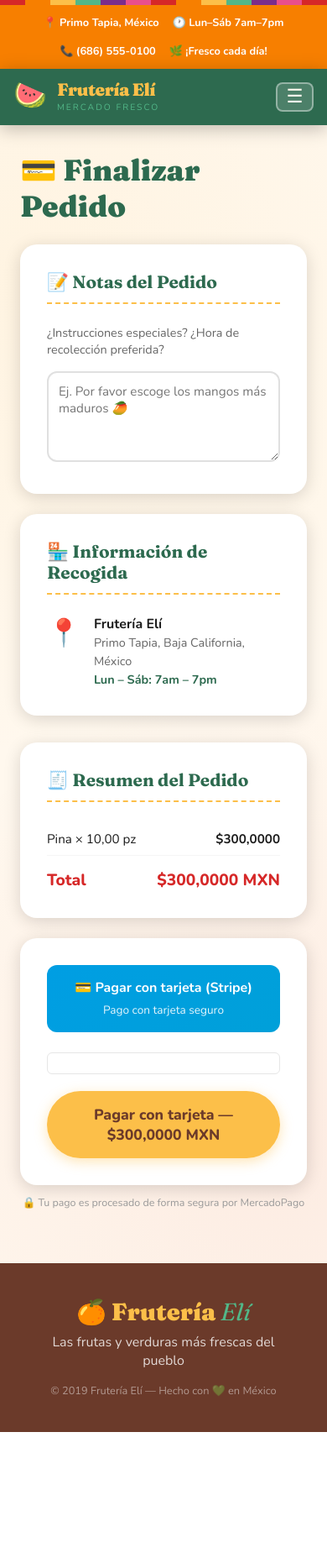
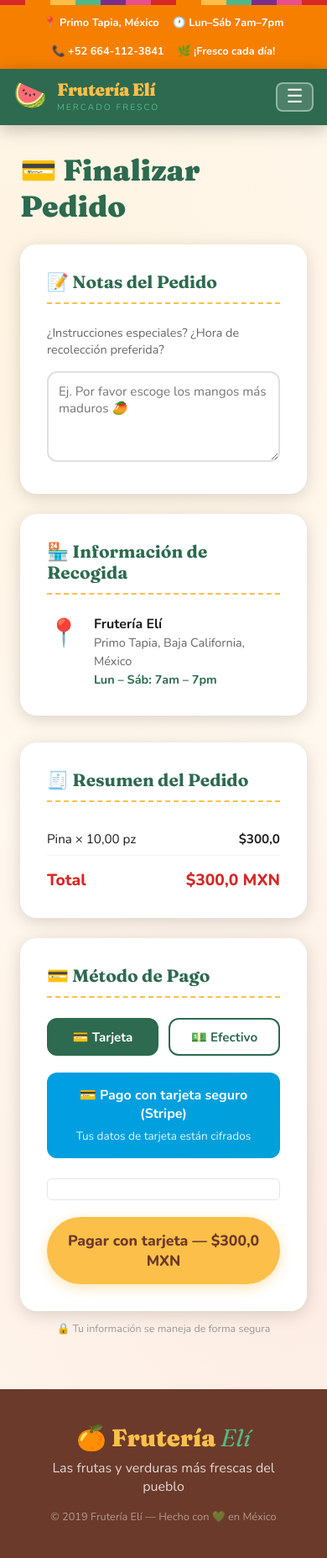
Before and after one commit to MinecraftSt3v3/fruteria-web, a Django app: page /checkout/ in a window 390 px wide. Shown: the whole page at 84% size. Before the commit the page ends 1705 px from the top, so only its background shows below. Run offline with Django 5.2, Linux system fonts and the light colour scheme; a user stored in the database is signed in; data comes from the database, SQL or seed files in the repository; tables that the repository leaves empty hold one stand-in row (values such as "Sample post"); some libraries are stand-ins or nearby versions.

Commit message:
Add cash payment option, fix phone number, fix decimal places
Cash on delivery:
- Checkout shows Card / Cash tab toggle; cash section explains the
  driver will collect payment on arrival and displays the order total
- place_order view sets payment_id='CASH' and payment_status=
  'cash_on_delivery' when payment_method=cash is submitted
- Receipt shows a highlighted cash-on-delivery notice for those orders

Phone number:
- Changed (686) 555-0100 → +52 664-112-3841 in base.html (info strip),
  receipt.html (pickup box), and about.html (contact card)

Decimal places:
- Applied |floatformat:1 to all price/subtotal/total values in
  cart.html, checkout.html, and receipt.html so prices show 1 decimal
  place instead of 4 (caused by Decimal multiplication in Python)

Co-Authored-By: Claude Sonnet 4.6 <noreply@anthropic.com>

```diff
--- a/store/views.py
+++ b/store/views.py
@@ -134,13 +134,20 @@ def place_order(request):
         return redirect('cart')
 
     payment_id = request.POST.get('payment_id', '')
+    payment_method = request.POST.get('payment_method', 'card')
     notes = request.POST.get('notes', '')
+
+    if payment_method == 'cash':
+        payment_id = 'CASH'
+        payment_status = 'cash_on_delivery'
+    else:
+        payment_status = 'approved' if payment_id else 'pending'
 
     order = Order.objects.create(
         user=request.user,
         total_amount=cart_obj.get_total(),
         payment_id=payment_id,
-        payment_status='approved' if payment_id else 'pending',
+        payment_status=payment_status,
         notes=notes,
     )
     for item in cart_obj.items.all():
--- a/templates/base.html
+++ b/templates/base.html
@@ -17,7 +17,7 @@
 <div class="info-strip">
   <span>📍 {% if lang == 'en' %}Primo Tapia, México{% else %}Primo Tapia, México{% endif %}</span>
   <span>🕐 {% if lang == 'en' %}Mon–Sat 7am–7pm{% else %}Lun–Sáb 7am–7pm{% endif %}</span>
-  <span>📞 (686) 555-0100</span>
+  <span>📞 +52 664-112-3841</span>
   <span>🌿 {% if lang == 'en' %}Fresh every day!{% else %}¡Fresco cada día!{% endif %}</span>
 </div>
 
--- a/templates/store/about.html
+++ b/templates/store/about.html
@@ -38,7 +38,7 @@
     <div class="about-card" style="border-left-color:var(--morado);">
       <div style="font-size:2.5rem;margin-bottom:0.75rem;">📞</div>
       <h3 style="font-family:'Fraunces',serif;color:var(--cafe);">{% if lang == 'en' %}Contact{% else %}Contacto{% endif %}</h3>
-      <p style="margin-top:0.5rem;color:#555;">(686) 555-0100</p>
+      <p style="margin-top:0.5rem;color:#555;">+52 664-112-3841</p>
     </div>
     <div class="about-card" style="border-left-color:var(--verde-claro);">
       <div style="font-size:2.5rem;margin-bottom:0.75rem;">💚</div>
--- a/templates/store/cart.html
+++ b/templates/store/cart.html
@@ -23,7 +23,7 @@
           <strong>{% if lang == 'en' %}{{ item.product.name_en }}{% else %}{{ item.product.name_es }}{% endif %}</strong>
           <br><small style="color:#999;">{{ item.product.unit }}</small>
         </td>
-        <td>${{ item.product.price }}</td>
+        <td>${{ item.product.price|floatformat:1 }}</td>
         <td>
           <form method="post" action="{% url 'update_cart' item.id %}" style="display:inline;">
             {% csrf_token %}
@@ -31,7 +31,7 @@
             <button type="submit" style="background:var(--verde-claro);color:white;border:none;padding:0.4rem 0.7rem;border-radius:8px;cursor:pointer;font-weight:700;margin-left:4px;">✓</button>
           </form>
         </td>
-        <td><strong>${{ item.get_subtotal }}</strong></td>
+        <td><strong>${{ item.get_subtotal|floatformat:1 }}</strong></td>
         <td>
           <a href="{% url 'remove_from_cart' item.id %}" class="btn-danger" onclick="return confirm('{% if lang == "en" %}Remove this item?{% else %}¿Quitar este producto?{% endif %}')">✕</a>
         </td>
@@ -41,7 +41,7 @@
         <td colspan="3" style="text-align:right;padding-right:1.5rem;">
           {% if lang == 'en' %}Total:{% else %}Total:{% endif %}
         </td>
-        <td colspan="2" style="color:var(--rojo);">${{ cart.get_total }}</td>
+        <td colspan="2" style="color:var(--rojo);">${{ cart.get_total|floatformat:1 }}</td>
       </tr>
     </tbody>
   </table>
--- a/templates/store/checkout.html
+++ b/templates/store/checkout.html
@@ -6,7 +6,7 @@
   <h1 class="page-header">💳 {% if lang == 'en' %}Checkout{% else %}Finalizar Pedido{% endif %}</h1>
 
   <div class="checkout-grid">
-    <!-- LEFT: Notes -->
+    <!-- LEFT: Notes + Pickup -->
     <div>
       <div class="checkout-card">
         <h3>📝 {% if lang == 'en' %}Order Notes{% else %}Notas del Pedido{% endif %}</h3>
@@ -38,59 +38,116 @@
         {% for item in cart.items.all %}
         <div class="order-summary-item">
           <span>{% if lang == 'en' %}{{ item.product.name_en }}{% else %}{{ item.product.name_es }}{% endif %} × {{ item.quantity }} {{ item.product.unit }}</span>
-          <strong>${{ item.get_subtotal }}</strong>
+          <strong>${{ item.get_subtotal|floatformat:1 }}</strong>
         </div>
         {% endfor %}
 
         <div class="order-total-line">
-          <span>{% if lang == 'en' %}Total{% else %}Total{% endif %}</span>
-          <span>${{ cart.get_total }} MXN</span>
+          <span>Total</span>
+          <span>${{ cart.get_total|floatformat:1 }} MXN</span>
         </div>
       </div>
 
-      <!-- Stripe Payment Card -->
+      <!-- Payment Method -->
       <div class="checkout-card" style="margin-top:1.5rem;">
-        <div class="mp-banner">
-          <strong>💳 Pagar con tarjeta (Stripe)</strong>
-          <span>{% if lang == 'en' %}Secure card payment{% else %}Pago con tarjeta seguro{% endif %}</span>
+        <h3>💳 {% if lang == 'en' %}Payment Method{% else %}Método de Pago{% endif %}</h3>
+
+        <div style="display:flex;gap:0.75rem;margin-bottom:1.25rem;">
+          <button type="button" id="pay-card-tab"
+            onclick="selectPayment('card')"
+            style="flex:1;padding:0.65rem;border-radius:12px;border:2px solid var(--verde);background:var(--verde);color:white;font-family:'Nunito',sans-serif;font-weight:700;font-size:0.95rem;cursor:pointer;transition:all 0.2s;">
+            💳 {% if lang == 'en' %}Card{% else %}Tarjeta{% endif %}
+          </button>
+          <button type="button" id="pay-cash-tab"
+            onclick="selectPayment('cash')"
+            style="flex:1;padding:0.65rem;border-radius:12px;border:2px solid var(--verde);background:transparent;color:var(--verde);font-family:'Nunito',sans-serif;font-weight:700;font-size:0.95rem;cursor:pointer;transition:all 0.2s;">
+            💵 {% if lang == 'en' %}Cash{% else %}Efectivo{% endif %}
+          </button>
         </div>
 
-        <div id="stripe-card-container" style="margin-top:1rem;">
-          <div id="card-element" style="padding:12px;border:1px solid #e6e6e6;border-radius:6px;"></div>
-          <div id="card-errors" role="alert" style="color: red;margin-top:0.5rem;"></div>
+        <!-- Card section -->
+        <div id="card-payment-section">
+          <div class="mp-banner">
+            <strong>💳 {% if lang == 'en' %}Secure card payment (Stripe){% else %}Pago con tarjeta seguro (Stripe){% endif %}</strong>
+            <span>{% if lang == 'en' %}Your card details are encrypted{% else %}Tus datos de tarjeta están cifrados{% endif %}</span>
+          </div>
+          <div id="card-element" style="padding:12px;border:1px solid #e6e6e6;border-radius:6px;margin-top:1rem;"></div>
+          <div id="card-errors" role="alert" style="color:red;margin-top:0.5rem;"></div>
           <button id="stripe-pay-button" type="button" class="btn-primary" style="width:100%;justify-content:center;font-size:1.1rem;padding:1rem;margin-top:0.75rem;">
-            {% if lang == 'en' %}Pay with Card — ${{ cart.get_total }} MXN{% else %}Pagar con tarjeta — ${{ cart.get_total }} MXN{% endif %}
+            {% if lang == 'en' %}Pay with Card — ${{ cart.get_total|floatformat:1 }} MXN{% else %}Pagar con tarjeta — ${{ cart.get_total|floatformat:1 }} MXN{% endif %}
+          </button>
+        </div>
+
+        <!-- Cash section -->
+        <div id="cash-payment-section" style="display:none;">
+          <div style="background:linear-gradient(135deg,#fffbea,#fff3cd);border:2px solid var(--amarillo);border-radius:12px;padding:1.25rem;text-align:center;margin-bottom:1rem;">
+            <div style="font-size:2rem;margin-bottom:0.5rem;">🚚💵</div>
+            <strong style="color:var(--cafe);font-size:1rem;">
+              {% if lang == 'en' %}Cash on Delivery{% else %}Pago en Efectivo al Entregar{% endif %}
+            </strong>
+            <p style="font-size:0.88rem;color:#666;margin-top:0.4rem;">
+              {% if lang == 'en' %}Our delivery driver will collect ${{ cart.get_total|floatformat:1 }} MXN in cash when your order arrives.{% else %}Nuestro repartidor cobrará ${{ cart.get_total|floatformat:1 }} MXN en efectivo al entregar tu pedido.{% endif %}
+            </p>
+          </div>
+          <button id="cash-pay-button" type="button" class="btn-primary" style="width:100%;justify-content:center;font-size:1.1rem;padding:1rem;background:var(--naranja);">
+            {% if lang == 'en' %}✅ Confirm Order — Pay Cash on Delivery{% else %}✅ Confirmar Pedido — Pagar en Efectivo{% endif %}
           </button>
         </div>
       </div>
 
-
-        <!-- Fallback / Demo button -->
+      <!-- Hidden order form -->
       <form method="post" action="{% url 'place_order' %}" id="order-form">
         {% csrf_token %}
         <input type="hidden" name="notes" id="notes-hidden">
         <input type="hidden" name="payment_id" id="payment-id-hidden" value="">
+        <input type="hidden" name="payment_method" id="payment-method-hidden" value="card">
       </form>
 
       <p style="font-size:0.78rem;color:#999;text-align:center;margin-top:0.75rem;">
-          {% if lang == 'en' %}🔒 Your payment is processed securely by MercadoPago{% else %}🔒 Tu pago es procesado de forma segura por MercadoPago{% endif %}
+        🔒 {% if lang == 'en' %}Your information is handled securely{% else %}Tu información se maneja de forma segura{% endif %}
       </p>
-      </div>
     </div>
   </div>
 </div>
 {% endblock %}
 
 {% block extra_js %}
-<!-- Stripe.js -->
 <script src="https://js.stripe.com/v3/"></script>
 
 <script>
-function submitOrder(e) {
-  document.getElementById('notes-hidden').value = document.getElementById('order-notes').value;
+function selectPayment(method) {
+  document.getElementById('payment-method-hidden').value = method;
+  const cardSection = document.getElementById('card-payment-section');
+  const cashSection = document.getElementById('cash-payment-section');
+  const cardTab = document.getElementById('pay-card-tab');
+  const cashTab = document.getElementById('pay-cash-tab');
+  if (method === 'cash') {
+    cardSection.style.display = 'none';
+    cashSection.style.display = 'block';
+    cashTab.style.background = 'var(--naranja)';
+    cashTab.style.color = 'white';
+    cashTab.style.borderColor = 'var(--naranja)';
+    cardTab.style.background = 'transparent';
+    cardTab.style.color = 'var(--verde)';
+    cardTab.style.borderColor = 'var(--verde)';
+  } else {
+    cardSection.style.display = 'block';
+    cashSection.style.display = 'none';
+    cardTab.style.background = 'var(--verde)';
+    cardTab.style.color = 'white';
+    cardTab.style.borderColor = 'var(--verde)';
+    cashTab.style.background = 'transparent';
+    cashTab.style.color = 'var(--verde)';
+    cashTab.style.borderColor = 'var(--verde)';
+  }
 }
 
-// Stripe Elements: create PaymentIntent on server and confirm card payment
+document.getElementById('cash-pay-button').addEventListener('click', function() {
+  document.getElementById('notes-hidden').value = document.getElementById('order-notes').value;
+  document.getElementById('payment-id-hidden').value = '';
+  document.getElementById('order-form').submit();
+});
+
 try {
   const stripe = Stripe('{{ stripe_public_key }}');
   const elements = stripe.elements();
@@ -98,22 +155,19 @@ try {
   card.mount('#card-element');
 
   card.on('change', function(event) {
-    const displayError = document.getElementById('card-errors');
-    displayError.textContent = event.error ? event.error.message : '';
+    document.getElementById('card-errors').textContent = event.error ? event.error.message : '';
   });
 
   document.getElementById('stripe-pay-button').addEventListener('click', async function() {
-    // ensure notes are captured
     document.getElementById('notes-hidden').value = document.getElementById('order-notes').value;
 
-    // create PaymentIntent on the backend
     const resp = await fetch("{% url 'create_payment_intent' %}", {
       method: 'POST',
       headers: {
         'X-CSRFToken': '{{ csrf_token }}',
         'Content-Type': 'application/json'
       },
-      body: JSON.stringify({}) // extend if you need to send metadata
+      body: JSON.stringify({})
     });
 
     const data = await resp.json();
@@ -122,15 +176,13 @@ try {
       return;
     }
 
-    const clientSecret = data.client_secret;
-    const result = await stripe.confirmCardPayment(clientSecret, {
+    const result = await stripe.confirmCardPayment(data.client_secret, {
       payment_method: { card: card }
     });
 
     if (result.error) {
       document.getElementById('card-errors').textContent = result.error.message || 'Payment failed';
     } else if (result.paymentIntent && result.paymentIntent.status === 'succeeded') {
-      // set payment id and submit order form
       document.getElementById('payment-id-hidden').value = result.paymentIntent.id;
       document.getElementById('order-form').submit();
     } else {
@@ -141,5 +193,4 @@ try {
   console.log('Stripe not configured or error initializing:', e);
 }
 </script>
-
 {% endblock %}
```
Also changed, not shown: templates/store/receipt.html (+14 -4 lines). Lines whose indentation alone changed are shown as unchanged.
